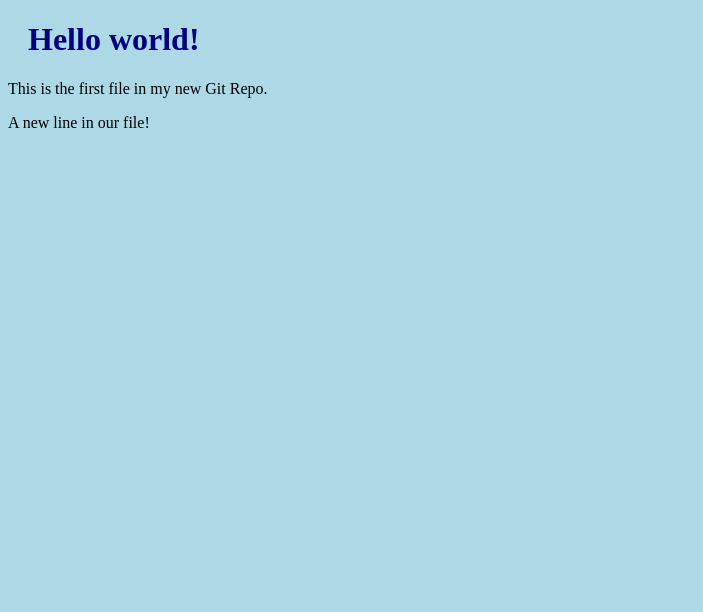
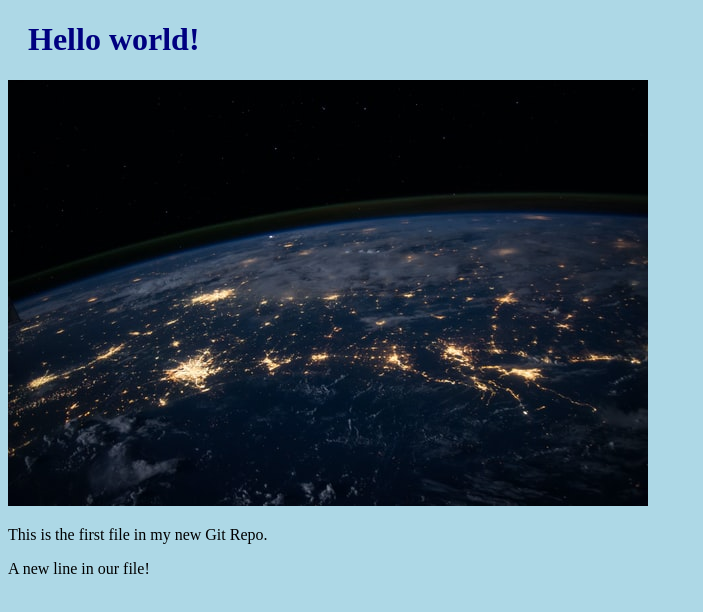
Before and after one commit to JohannesMolla/hello-world, a plain HTML site: page index.html in a window 1280 px wide. Shown: the whole page, without its empty margins (0-703 px from the left). Drawn offline with Linux system fonts and the light colour scheme.

Commit message:
Added image to Hello World

```diff
--- a/index.html
+++ b/index.html
@@ -9,6 +9,7 @@
 <body>
 
 	<h1>Hello world!</h1>
+	<div><img src="img_hello_world.jpg" alt="Hello World from Space" style="widht:100%;max-width:960px"></div>
 	<p>This is the first file in my new Git Repo.</p>
 	<p>A new line in our file!</p>
 
```
Also changed, not shown: img_hello_world.jpg (added).
